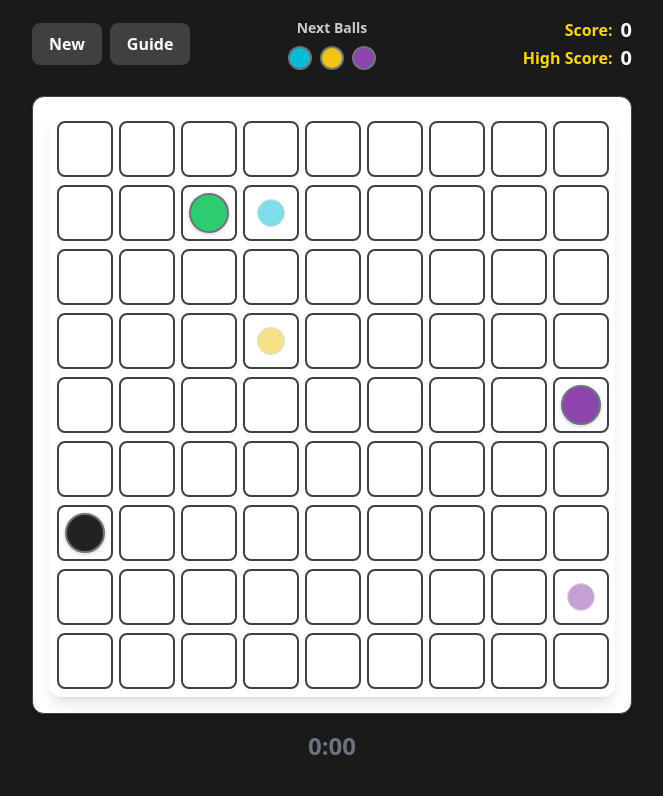
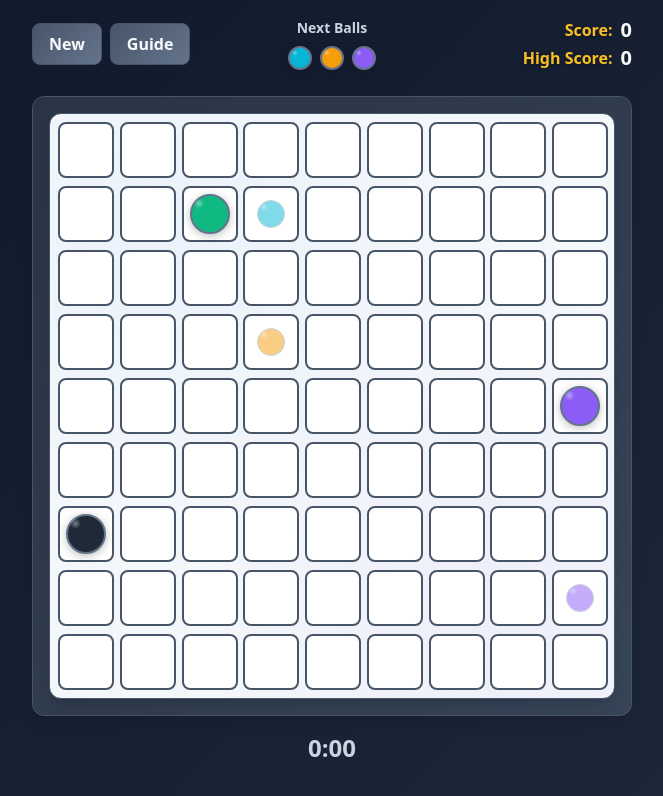
Before and after one commit to janschupke/lines, a React (Vite) app: page / in a window 1280 px wide. Shown: the top 796 px of the page, without its empty margins (308-971 px from the left). Built offline with nearby package versions, Linux system fonts and the light colour scheme.

Commit message:
Visual remake

```diff
--- a/src/App.tsx
+++ b/src/App.tsx
@@ -5,7 +5,7 @@ function App() {
   const [showGuide, setShowGuide] = useState(false);
 
   return (
-    <div className="min-h-screen bg-game-bg-primary text-game-text-primary p-4">
+    <div className="min-h-screen bg-game-gradient-primary text-game-text-primary p-4">
       <div className="max-w-7xl mx-auto">
         <main>
           <Game showGuide={showGuide} setShowGuide={setShowGuide} />
--- a/src/components/game/Board.tsx
+++ b/src/components/game/Board.tsx
@@ -1,5 +1,6 @@
 import React, { useCallback } from "react";
 import type { Cell } from "../../game/types";
+import { getBallColor } from "../../utils/helpers";
 
 interface BoardProps {
   board: Cell[][];
@@ -68,7 +69,7 @@ const Board: React.FC<BoardProps> = ({
 
   return (
     <div
-      className={`relative grid bg-game-bg-board p-board-padding rounded-xl shadow-lg mx-auto w-fit h-fit box-content gap-gap ${
+      className={`game-board grid p-board-padding mx-auto w-fit h-fit box-content gap-gap ${
         isAnimationInProgress ? "pointer-events-none" : ""
       }`}
       style={{
@@ -119,7 +120,7 @@ const Board: React.FC<BoardProps> = ({
         return (
           <div
             key={key}
-            className={`rounded-lg flex items-center justify-center transition-colors duration-200 box-border relative border-2 ${
+            className={`game-cell ${
               isAnimationInProgress ? "cursor-default" : "cursor-pointer"
             } ${cellBgClass} ${borderClass} w-cell h-cell`}
             onClick={() => handleCellClick(cell.x, cell.y)}
@@ -130,17 +131,19 @@ const Board: React.FC<BoardProps> = ({
           >
             {cell.ball && !hideBall && (
               <span
-                className={`block rounded-full border-2 border-game-border-ball ${
+                className={`game-ball ${
                   cell.active
-                    ? "shadow-[0_0_16px_4px_theme(colors.game.shadow.glow),0_0_0_4px_theme(colors.game.shadow.glow)] border-game-border-accent"
-                    : "shadow-[0_1px_4px_theme(colors.game.shadow.ball)]"
-                } ${popping ? "z-20 animate-pop-ball" : "animate-move-ball"} bg-ball-${cell.ball.color} w-ball h-ball`}
+                    ? "game-ball-active"
+                    : ""
+                } ${popping ? "z-20 animate-pop-ball" : "animate-move-ball"} w-ball h-ball`}
+                style={{ backgroundColor: getBallColor(cell.ball.color) }}
                 title={cell.ball.color}
               />
             )}
             {!cell.ball && cell.incomingBall && (
               <span
-                className={`block rounded-full border border-game-border-preview shadow-sm opacity-50 bg-ball-${cell.incomingBall.color} ${incomingBallSize}`}
+                className={`game-ball border border-game-border-preview shadow-sm opacity-50 ${incomingBallSize}`}
+                style={{ backgroundColor: getBallColor(cell.incomingBall.color) }}
                 title={`Preview: ${cell.incomingBall.color}`}
               />
             )}
--- a/src/components/game/Game.tsx
+++ b/src/components/game/Game.tsx
@@ -7,7 +7,7 @@ import { useGameState } from "../../game/state";
 
 import { useHighScore } from "../../hooks/useHighScore";
 import { formatTime } from "../../utils/formatters";
-import { getGameSpacing } from "../../utils/helpers";
+import { getGameSpacing, getBallColor } from "../../utils/helpers";
 import type { Cell } from "../../game/types";
 import type { BallColor } from "../../game/constants";
 
@@ -15,6 +15,8 @@ import type { BallColor } from "../../game/constants";
 const getCellPosition = (x: number, y: number) => {
   // Get dynamic values from CSS custom properties
   const { cellSize, gapSize, ballSize, boardPadding } = getGameSpacing();
+
+  // Calculate the offset to center the ball in the cell
   const OFFSET = (cellSize - ballSize) / 2;
 
   return {
@@ -96,17 +98,17 @@ const Game: React.FC<GameProps> = ({
         <div className="flex gap-2 flex-1">
           <button
             onClick={startNewGame}
-            className="bg-game-button-primary hover:bg-game-button-hover text-game-text-primary font-semibold rounded-lg border border-game-border-default cursor-pointer transition-colors px-4 py-2"
+            className="game-button game-button-primary px-4 py-2"
           >
             New
           </button>
 
           <button
             onClick={() => setShowGuide(!showGuide)}
-            className={`font-semibold rounded-lg border border-game-border-default cursor-pointer transition-colors px-4 py-2 ${
+            className={`game-button px-4 py-2 ${
               showGuide
-                ? "bg-game-button-accent text-black hover:bg-game-button-accent-hover"
-                : "bg-game-button-primary text-game-text-primary hover:bg-game-button-hover"
+                ? "game-button-accent"
+                : "game-button-primary"
             }`}
           >
             Guide
@@ -122,7 +124,8 @@ const Game: React.FC<GameProps> = ({
             {nextBalls.map((color, index) => (
               <div
                 key={index}
-                className={`rounded-full bg-ball-${color} border-2 border-game-border-ball shadow-sm w-6 h-6`}
+                className={`game-ball w-6 h-6`}
+                style={{ backgroundColor: getBallColor(color) }}
                 title={color}
               />
             ))}
@@ -132,7 +135,7 @@ const Game: React.FC<GameProps> = ({
         {/* Right: Score and High Score stacked */}
         <div className="flex flex-col items-end flex-1">
           <div className="flex items-center gap-2">
-            <span className="font-bold text-game-text-accent text-base">
+            <span className="game-score text-base">
               Score:
             </span>
             <span
@@ -143,7 +146,7 @@ const Game: React.FC<GameProps> = ({
             </span>
           </div>
           <div className="flex items-center gap-2">
-            <span className="font-bold text-game-text-accent text-base">
+            <span className="game-score text-base">
               High Score:
             </span>
             <span
@@ -158,7 +161,7 @@ const Game: React.FC<GameProps> = ({
 
       {/* Game Board */}
       <div
-        className="bg-game-bg-board border border-game-border-default rounded-xl shadow-lg p-4"
+        className="game-panel p-4"
         style={{ maxWidth: "600px" }}
       >
         <Board
@@ -180,8 +183,8 @@ const Game: React.FC<GameProps> = ({
       <div className="text-center mt-4" style={{ maxWidth: "600px" }}>
         <div className={`font-bold text-2xl ${
           gameState.timerActive
-            ? "text-green-500"
-            : "text-gray-500"
+            ? "text-game-text-success"
+            : "text-game-text-secondary"
         }`}>
           {formatTime(timer)}
         </div>
@@ -190,10 +193,10 @@ const Game: React.FC<GameProps> = ({
       {/* Guide Panel */}
       {showGuide && (
         <div
-          className="w-full bg-game-bg-secondary border border-game-border-default rounded-xl shadow-lg p-6"
+          className="game-panel w-full p-6"
           style={{ maxWidth: "600px" }}
         >
-          <h3 className="font-bold mb-4 text-game-text-accent text-center text-xl">
+          <h3 className="game-title mb-4 text-center text-xl">
             How to Play
           </h3>
           <div className="space-y-2 text-game-text-secondary text-sm">
@@ -211,7 +214,7 @@ const Game: React.FC<GameProps> = ({
             <p>• Game ends when board is full</p>
           </div>
           <div className="mt-4">
-            <h4 className="font-bold text-game-text-accent mb-2 text-sm">
+            <h4 className="game-title mb-2 text-sm">
               Scoring:
             </h4>
             <table className="w-full text-xs">
--- a/src/components/ui/MovingBall.tsx
+++ b/src/components/ui/MovingBall.tsx
@@ -1,4 +1,5 @@
 import React from "react";
+import { getBallColor } from "../../utils/helpers";
 
 interface MovingBallProps {
   color: string;
@@ -9,11 +10,12 @@ interface MovingBallProps {
 const MovingBall: React.FC<MovingBallProps> = ({ color, left, top }) => {
   return (
     <div
-      className={`absolute rounded-full border-2 border-game-border-ball shadow-[0_1px_4px_theme(colors.game.shadow.ball)] bg-ball-${color} w-ball h-ball z-game-dialog`}
+      className={`absolute game-ball w-ball h-ball z-game-dialog animate-float`}
       style={{
         left,
         top,
         pointerEvents: "none",
+        backgroundColor: getBallColor(color)
       }}
     />
   );
--- a/src/index.css
+++ b/src/index.css
@@ -5,31 +5,144 @@
 /* Game-specific styles */
 @layer components {
   .game-board {
-    @apply bg-game-bg-board border border-game-border-default rounded-xl shadow-lg;
+    @apply bg-game-gradient-board border border-game-border-default rounded-xl shadow-lg relative overflow-hidden;
+    background-size: 200% 200%;
+    animation: gradientShift 8s ease-in-out infinite;
+  }
+
+  .game-board::before {
+    content: '';
+    position: absolute;
+    top: 0;
+    left: 0;
+    right: 0;
+    bottom: 0;
+    background: radial-gradient(circle at 20% 20%, rgba(59, 130, 246, 0.05) 0%, transparent 50%),
+                radial-gradient(circle at 80% 80%, rgba(139, 92, 246, 0.05) 0%, transparent 50%);
+    pointer-events: none;
+    z-index: 0;
   }
 
   .game-cell {
-    @apply rounded-lg flex items-center justify-center transition-colors duration-200 box-border relative border-2;
+    @apply rounded-lg flex items-center justify-center transition-all duration-300 box-border relative border-2 backdrop-blur-sm;
+    position: relative;
+    z-index: 1;
+  }
+
+  .game-cell::before {
+    content: '';
+    position: absolute;
+    top: 2px;
+    left: 2px;
+    right: 2px;
+    bottom: 2px;
+    background: linear-gradient(135deg, rgba(255, 255, 255, 0.1) 0%, rgba(255, 255, 255, 0.05) 100%);
+    border-radius: 0.375rem;
+    pointer-events: none;
   }
 
   .game-ball {
-    @apply block rounded-full border-2 border-game-border-ball shadow-[0_1px_4px_theme(colors.game.shadow.ball)];
+    @apply block rounded-full border-2 border-game-border-ball shadow-[0_2px_8px_theme(colors.game.shadow.ball)] relative;
+  }
+
+  .game-ball::before {
+    content: '';
+    position: absolute;
+    top: 2px;
+    left: 2px;
+    width: 30%;
+    height: 30%;
+    background: radial-gradient(circle, rgba(255, 255, 255, 0.4) 0%, transparent 70%);
+    border-radius: 50%;
+    pointer-events: none;
   }
 
   .game-ball-active {
-    @apply shadow-[0_0_16px_4px_theme(colors.game.shadow.glow),0_0_0_4px_theme(colors.game.shadow.glow)] border-game-border-accent;
+    @apply shadow-[0_0_20px_6px_theme(colors.game.shadow.glow),0_0_0_6px_theme(colors.game.shadow.glow)] border-game-border-accent animate-pulse-glow;
   }
 
   .game-button {
-    @apply font-semibold rounded-lg border border-game-border-default cursor-pointer transition-colors;
+    @apply font-semibold rounded-lg border border-game-border-default cursor-pointer transition-all duration-300 relative overflow-hidden;
+    background: linear-gradient(135deg, #475569 0%, #64748b 100%);
+  }
+
+  .game-button::before {
+    content: '';
+    position: absolute;
+    top: 0;
+    left: -100%;
+    width: 100%;
+    height: 100%;
+    background: linear-gradient(90deg, transparent, rgba(255, 255, 255, 0.2), transparent);
+    transition: left 0.5s;
+  }
+
+  .game-button:hover::before {
+    left: 100%;
   }
 
   .game-button-primary {
-    @apply bg-game-button-primary hover:bg-game-button-hover text-game-text-primary;
+    @apply text-game-text-primary;
+  }
+
+  .game-button-primary:hover {
+    @apply bg-game-gradient-button-hover transform scale-105 shadow-lg;
   }
 
   .game-button-accent {
-    @apply bg-game-button-accent hover:bg-game-button-accent-hover text-black;
+    @apply bg-game-gradient-accent text-black;
+  }
+
+  .game-button-accent:hover {
+    @apply bg-game-gradient-accent-hover transform scale-105 shadow-lg;
+  }
+
+  .game-panel {
+    @apply bg-game-gradient-secondary border border-game-border-default rounded-xl shadow-lg backdrop-blur-sm;
+    position: relative;
+    overflow: hidden;
+  }
+
+  .game-panel::before {
+    content: '';
+    position: absolute;
+    top: 0;
+    left: 0;
+    right: 0;
+    bottom: 0;
+    background: linear-gradient(135deg, rgba(255, 255, 255, 0.05) 0%, rgba(255, 255, 255, 0.02) 100%);
+    pointer-events: none;
+  }
+
+  .game-dialog {
+    @apply bg-game-gradient-secondary border-2 border-game-border-default rounded-xl shadow-2xl backdrop-blur-md;
+    position: relative;
+    overflow: hidden;
+  }
+
+  .game-dialog::before {
+    content: '';
+    position: absolute;
+    top: 0;
+    left: 0;
+    right: 0;
+    bottom: 0;
+    background: linear-gradient(135deg, rgba(251, 191, 36, 0.1) 0%, rgba(245, 158, 11, 0.05) 100%);
+    pointer-events: none;
+  }
+
+  .game-score {
+    @apply text-game-text-accent font-bold;
+    text-shadow: 0 2px 4px rgba(0, 0, 0, 0.3);
+  }
+
+  .game-title {
+    @apply text-game-text-accent font-bold;
+    text-shadow: 0 2px 4px rgba(0, 0, 0, 0.3);
+  }
+
+  .game-highlight {
+    @apply bg-game-gradient-accent text-black font-bold rounded-full px-4 py-2 shadow-lg animate-bounce;
   }
 }
 
@@ -51,3 +164,34 @@
 .game-scrollbar::-webkit-scrollbar-thumb:hover {
   background: theme("colors.game.border.accent");
 }
+
+/* Animations */
+@keyframes gradientShift {
+  0%, 100% {
+    background-position: 0% 50%;
+  }
+  50% {
+    background-position: 100% 50%;
+  }
+}
+
+/* Enhanced focus styles */
+.game-button:focus {
+  @apply outline-none ring-2 ring-game-border-accent ring-offset-2 ring-offset-game-bg-primary;
+}
+
+.game-cell:focus {
+  @apply outline-none ring-2 ring-game-border-accent ring-offset-2 ring-offset-game-bg-board;
+}
+
+/* Mobile optimizations */
+@media (max-width: 768px) {
+  .game-board::before {
+    background: radial-gradient(circle at 20% 20%, rgba(59, 130, 246, 0.03) 0%, transparent 50%),
+                radial-gradient(circle at 80% 80%, rgba(139, 92, 246, 0.03) 0%, transparent 50%);
+  }
+
+  .game-cell::before {
+    background: linear-gradient(135deg, rgba(255, 255, 255, 0.05) 0%, rgba(255, 255, 255, 0.02) 100%);
+  }
+}
--- a/src/utils/helpers.ts
+++ b/src/utils/helpers.ts
@@ -15,3 +15,17 @@ export const getGameSpacing = () => ({
   ballSize: getCSSVariable("ball-size"),
   boardPadding: getCSSVariable("board-padding"),
 });
+
+// Helper function to get ball color
+export const getBallColor = (color: string): string => {
+  const colors: Record<string, string> = {
+    red: '#ef4444',
+    green: '#10b981',
+    blue: '#3b82f6',
+    yellow: '#f59e0b',
+    purple: '#8b5cf6',
+    cyan: '#06b6d4',
+    black: '#1f2937'
+  };
+  return colors[color] || '#ef4444';
+};
--- a/tailwind.config.cjs
+++ b/tailwind.config.cjs
@@ -90,54 +90,64 @@ module.exports = {
   theme: {
     extend: {
       colors: {
-        // Game ball colors
+        // Game ball colors - enhanced with better contrast
         ball: {
-          red: "#e74c3c",
-          green: "#2ecc71", // More vibrant green
-          blue: "#2980b9",
-          yellow: "#f1c40f",
-          purple: "#8e44ad",
-          cyan: "#00bcd4", // More distinct teal/cyan
-          black: "#222",
+          red: "#ef4444", // More vibrant red
+          green: "#10b981", // More vibrant green
+          blue: "#3b82f6", // More vibrant blue
+          yellow: "#f59e0b", // More vibrant yellow
+          purple: "#8b5cf6", // More vibrant purple
+          cyan: "#06b6d4", // More vibrant cyan
+          black: "#1f2937", // Darker, more sophisticated black
         },
-        // Game theme colors - structured for proper Tailwind access
+        // Game theme colors - enhanced with gradients and better contrast
         game: {
           bg: {
-            primary: "#1a1a1a", // Dark grey background
-            secondary: "#2d2d2d", // Dark card backgrounds
-            tertiary: "#3a3a3a", // Dark grey backgrounds
-            board: "#ffffff", // Keep game board white
+            primary: "#0f172a", // Darker, more sophisticated background
+            secondary: "#1e293b", // Enhanced card backgrounds
+            tertiary: "#334155", // Enhanced tertiary backgrounds
+            board: "#f8fafc", // Subtle off-white for board
             cell: {
               empty: "#ffffff",
-              hover: "#f8f9fa",
-              active: "#fff3cd",
-              path: "#d1ecf1",
+              hover: "#f1f5f9", // Subtle hover state
+              active: "#fef3c7", // Warm active state
+              path: "#dbeafe", // Subtle blue path
             },
           },
           text: {
-            primary: "#ffffff", // White text on dark backgrounds
-            secondary: "#cccccc", // Light grey text
-            accent: "#ffd700", // Gold accent text
-            success: "#4ade80", // Green success text
-            error: "#f87171", // Red error text
+            primary: "#f8fafc", // Brighter white text
+            secondary: "#cbd5e1", // Enhanced light grey text
+            accent: "#fbbf24", // Warmer gold accent
+            success: "#34d399", // Enhanced green success
+            error: "#f87171", // Enhanced red error
           },
           border: {
-            default: "#404040", // Dark grey borders
-            path: "#3b82f6", // Blue path borders
-            error: "#f87171", // Red error borders
-            accent: "#ffd700", // Gold accent borders
-            ball: "#6c757d",
-            preview: "#adb5bd",
+            default: "#475569", // Enhanced dark grey borders
+            path: "#3b82f6", // Enhanced blue path borders
+            error: "#f87171", // Enhanced red error borders
+            accent: "#fbbf24", // Enhanced gold accent borders
+            ball: "#64748b", // Enhanced ball borders
+            preview: "#94a3b8", // Enhanced preview borders
           },
           button: {
-            primary: "#404040", // Dark grey buttons
-            hover: "#525252", // Lighter grey on hover
-            accent: "#ffd700", // Gold accent buttons
-            "accent-hover": "#fbbf24", // Darker gold on hover
+            primary: "#475569", // Enhanced dark grey buttons
+            hover: "#64748b", // Enhanced lighter grey on hover
+            accent: "#fbbf24", // Enhanced gold accent buttons
+            "accent-hover": "#f59e0b", // Enhanced darker gold on hover
           },
           shadow: {
-            glow: "#ffd700",
-            ball: "#00000033",
+            glow: "#fbbf24", // Enhanced glow color
+            ball: "#00000040", // Enhanced ball shadow
+          },
+          // New gradient definitions
+          gradient: {
+            primary: "linear-gradient(135deg, #0f172a 0%, #1e293b 100%)",
+            secondary: "linear-gradient(135deg, #1e293b 0%, #334155 100%)",
+            board: "linear-gradient(135deg, #f8fafc 0%, #f1f5f9 100%)",
+            button: "linear-gradient(135deg, #475569 0%, #64748b 100%)",
+            buttonHover: "linear-gradient(135deg, #64748b 0%, #94a3b8 100%)",
+            accent: "linear-gradient(135deg, #fbbf24 0%, #f59e0b 100%)",
+            accentHover: "linear-gradient(135deg, #f59e0b 0%, #d97706 100%)",
           },
         },
       },
@@ -157,6 +167,8 @@ module.exports = {
       animation: {
         "move-ball": "moveBall 0.4s cubic-bezier(0.4, 0.2, 0.2, 1)", // Slowed from 0.25s to 0.4s
         "pop-ball": "popBall 0.3s cubic-bezier(0.4, 0.2, 0.2, 1)",
+        "pulse-glow": "pulseGlow 2s ease-in-out infinite",
+        "float": "float 3s ease-in-out infinite",
       },
       keyframes: {
         moveBall: {
@@ -168,6 +180,29 @@ module.exports = {
           "80%": { transform: "scale(1.3)", opacity: "1" },
           "100%": { transform: "scale(0.5)", opacity: "0" },
         },
+        pulseGlow: {
+          "0%, 100%": {
+            boxShadow: "0 0 16px 4px theme(colors.game.shadow.glow), 0 0 0 4px theme(colors.game.shadow.glow)",
+            opacity: "1"
+          },
+          "50%": {
+            boxShadow: "0 0 24px 6px theme(colors.game.shadow.glow), 0 0 0 6px theme(colors.game.shadow.glow)",
+            opacity: "0.8"
+          },
+        },
+        float: {
+          "0%, 100%": { transform: "translateY(0px)" },
+          "50%": { transform: "translateY(-4px)" },
+        },
+      },
+      backgroundImage: {
+        "game-gradient-primary": "linear-gradient(135deg, #0f172a 0%, #1e293b 100%)",
+        "game-gradient-secondary": "linear-gradient(135deg, #1e293b 0%, #334155 100%)",
+        "game-gradient-board": "linear-gradient(135deg, #f8fafc 0%, #f1f5f9 100%)",
+        "game-gradient-button": "linear-gradient(135deg, #475569 0%, #64748b 100%)",
+        "game-gradient-button-hover": "linear-gradient(135deg, #64748b 0%, #94a3b8 100%)",
+        "game-gradient-accent": "linear-gradient(135deg, #fbbf24 0%, #f59e0b 100%)",
+        "game-gradient-accent-hover": "linear-gradient(135deg, #f59e0b 0%, #d97706 100%)",
       },
     },
   },
```
Also changed, not shown: src/components/ui/GameEndDialog.tsx (+9 -9 lines).
